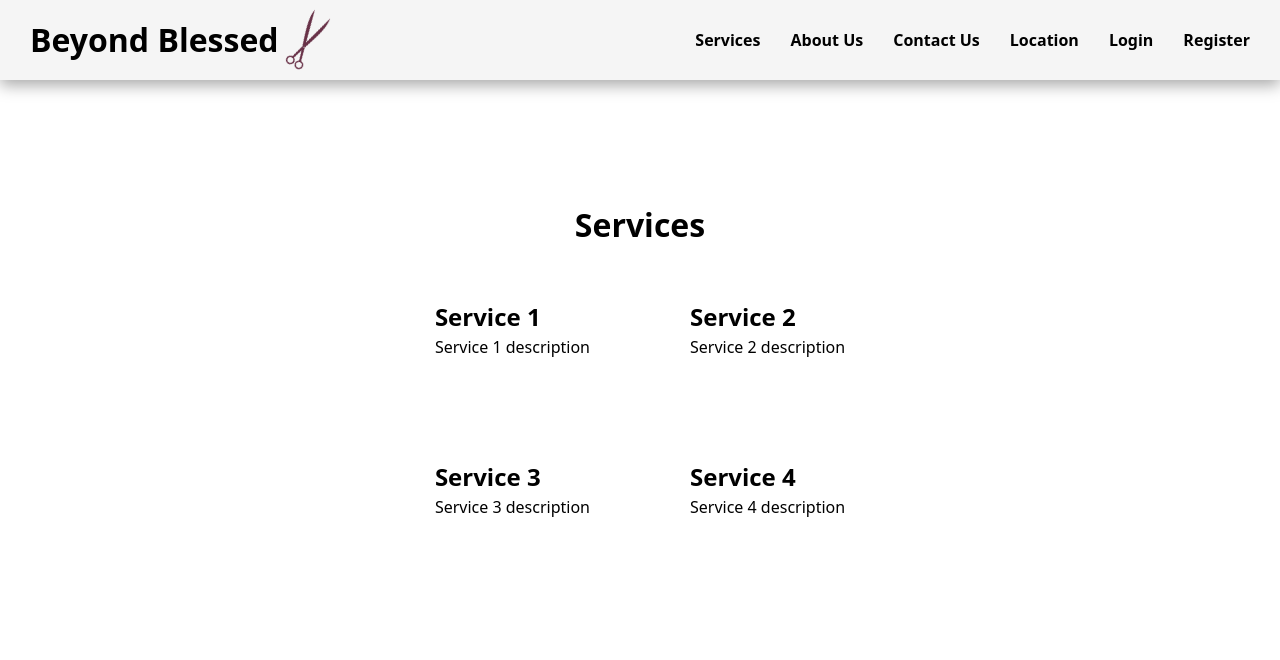
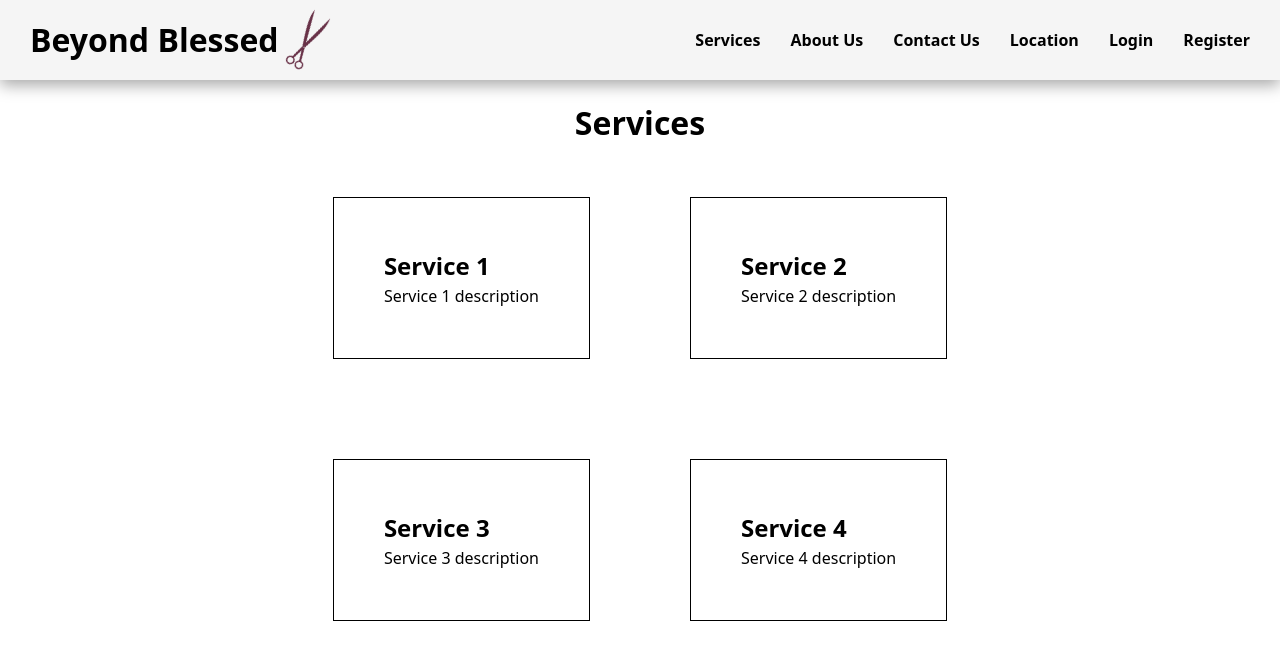
Before and after one commit to isaacach/appointment-app, a React (Vite) app in the folder app/: page /services in a window 1280 px wide. Shown: the top 660 px of the page. Built offline with nearby package versions, Linux system fonts and the light colour scheme.

Commit message:
add services cards

```diff
--- a/app/src/styles/services.css
+++ b/app/src/styles/services.css
@@ -11,5 +11,11 @@
   display: grid;
   grid-template-columns: repeat(2, 1fr);
   grid-gap: 100px;
+}
 
+.services-card {
+  display: flex;
+  flex-direction: column;
+  padding: 50px;
+  border: 1px solid black;
 }
```
